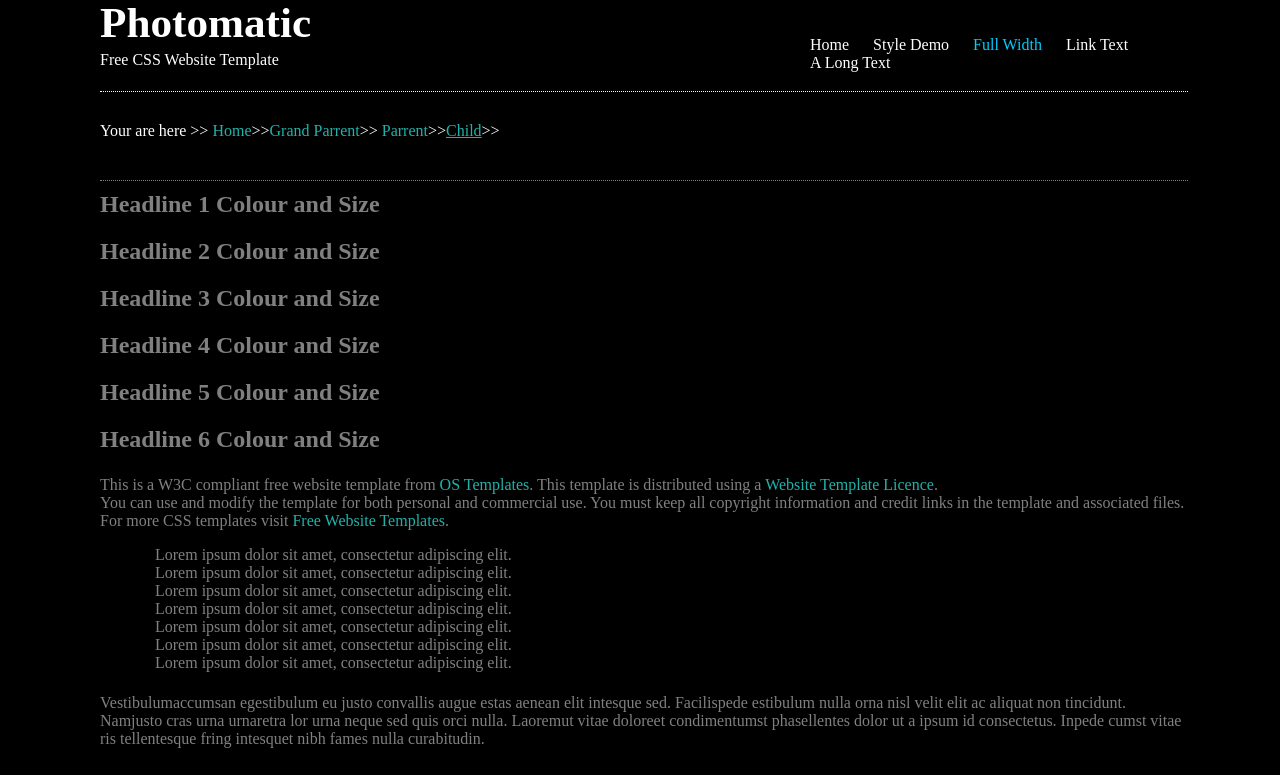
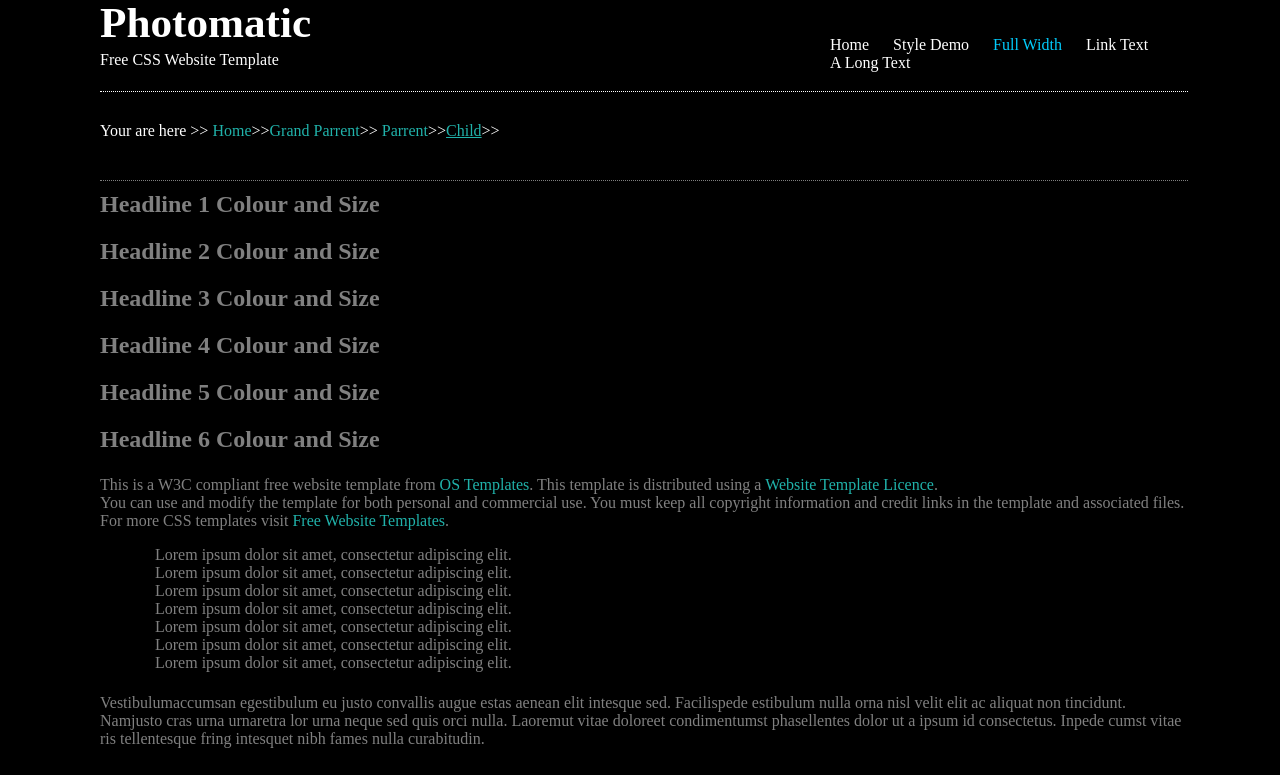
Before and after one commit to Skumarcibm/sujeet, a plain HTML site: page fullwidth.html in a window 1280 px wide. Shown: the top 775 px of the page. Drawn offline with Linux system fonts and the light colour scheme.

Commit message:
Update fullwidth.html

```diff
--- a/fullwidth.html
+++ b/fullwidth.html
@@ -36,7 +36,7 @@
            display: inline-block;
        }
        ul{
-        margin: -65px 0px 0px 670px;
+        margin: -65px 0px 0px 690px;
 
        }
        ul, li{
```
